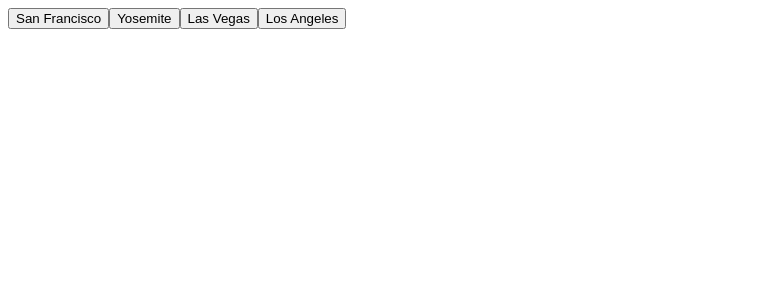
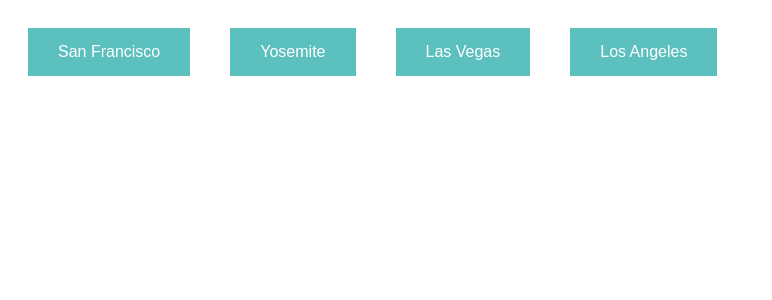
Before and after one commit to rhysmaddren/ReactWeatherApp, a React (Create React App) app: page / in a window 1280 px wide. Shown: the top 300 px of the page, without its empty margins (0-772 px from the left). Built offline with nearby package versions, Linux system fonts and the light colour scheme.

Commit message:
Added temporary button styling

```diff
--- a/src/App.js
+++ b/src/App.js
@@ -1,6 +1,18 @@
 import React, { useState } from 'react';
 import WeatherCard from './components/WeatherCard';
+import styled from 'styled-components'
 
+const StyledButton = styled.button`
+  background-color: #5BC0BE; /* Green */
+  border: none;
+  color: white;
+  padding: 15px 30px;
+  text-align: center;
+  text-decoration: none;
+  display: inline-block;
+  font-size: 16px;
+  margin: 20px;
+`
 const locations = [ //array that stores the locations and location id's, later used to create buttons
   { name: "San Francisco", id: "5391959" },
   { name: "Yosemite", id: "5370594" },
@@ -18,7 +30,7 @@
   return (
     <div>
       {locations.map(location => (//maps over the array and creates a button for each location
-        <button onClick={() => handleLocationClick(location.id)}>{location.name}</button>
+        <StyledButton onClick={() => handleLocationClick(location.id)}>{location.name}</StyledButton>
       ))}
       {cityWeather ? ( //selecting the data to take from the parsed JSON
         <WeatherCard condition={cityWeather.weather[0].main} temp={`${Math.round(cityWeather.main.temp)} °C`} icon={`http://openweathermap.org/img/wn/${cityWeather.weather[0].icon}@2x.png`} />
```
